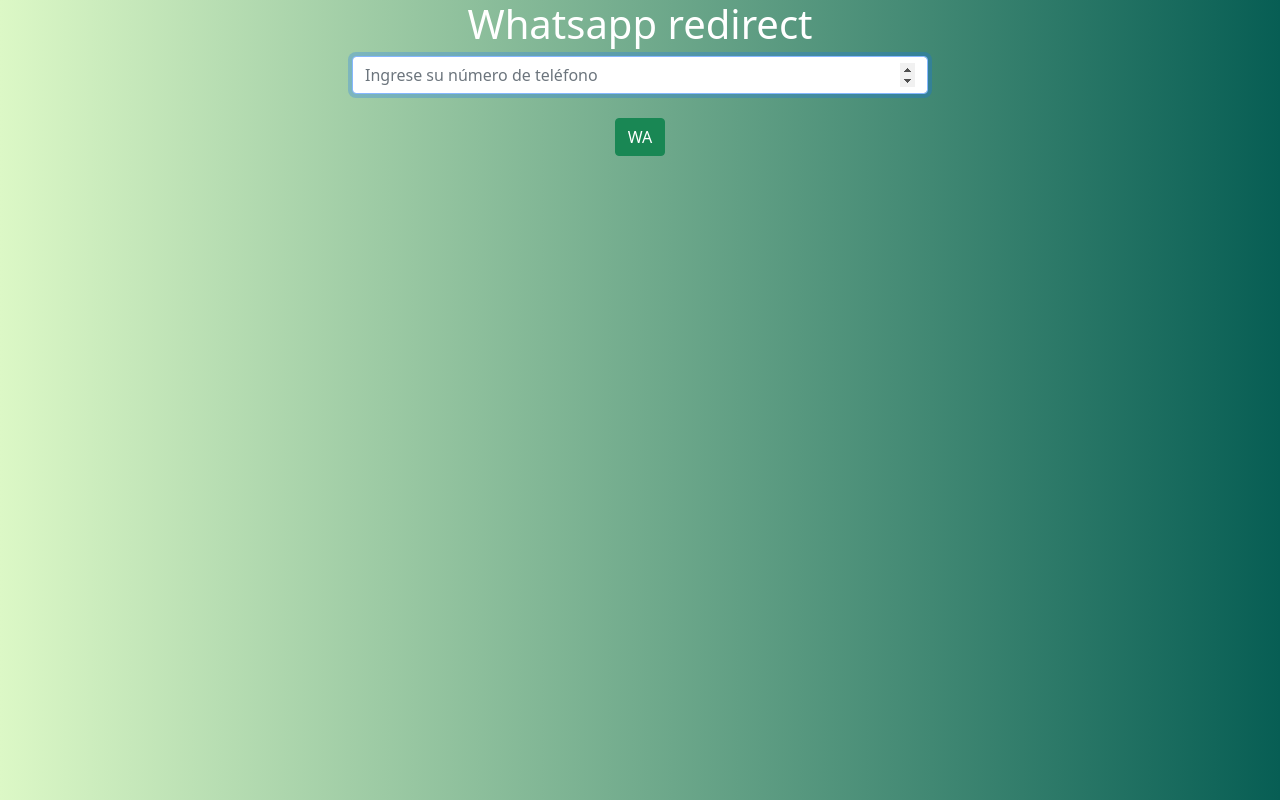
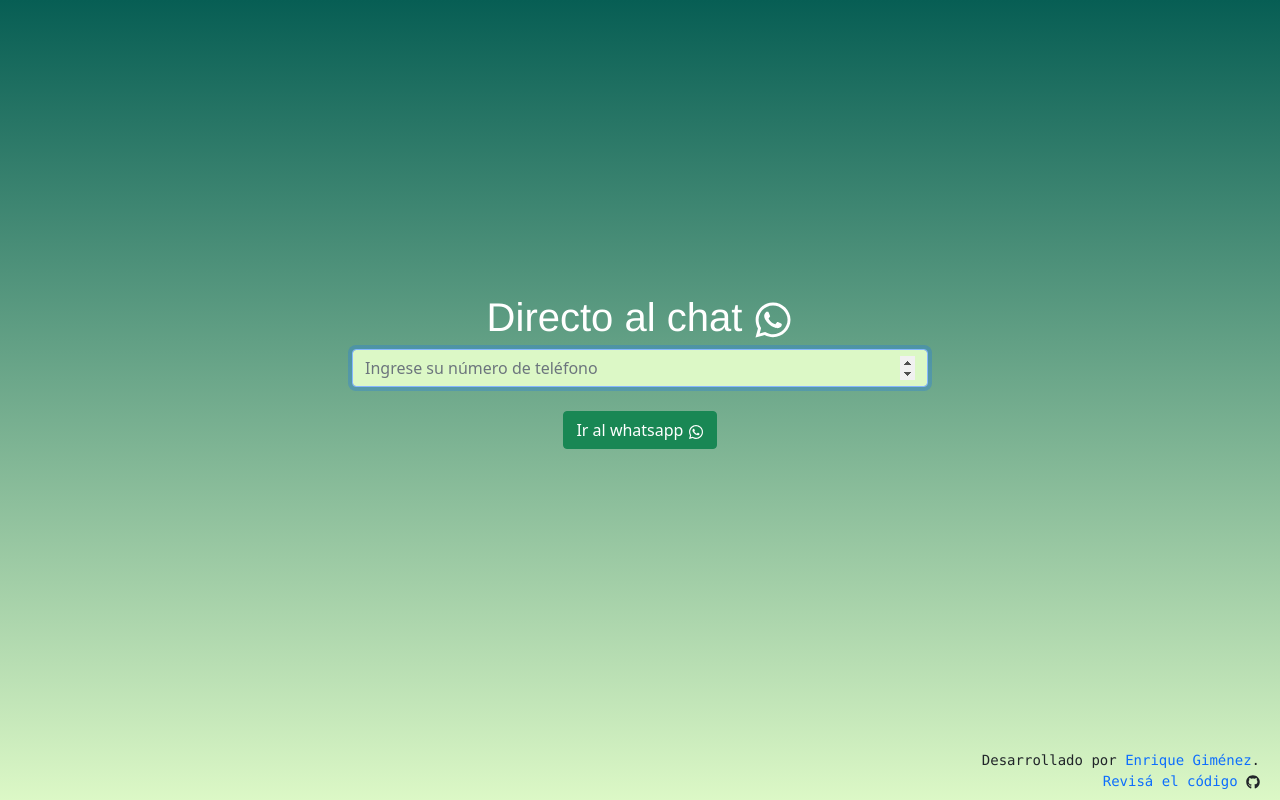
Before and after one commit to fenriquegimenez-zz/whatsapp-redirect, a Next.js app: page / in a window 1280 px wide. Built offline with nearby package versions, Linux system fonts and the light colour scheme.

Commit message:
added more style

```diff
--- a/package.json
+++ b/package.json
@@ -13,7 +13,8 @@
     "bootstrap": "^5.0.2",
     "next": "^11.0.1",
     "react": "^17.0.2",
-    "react-dom": "^17.0.2"
+    "react-dom": "^17.0.2",
+    "react-icons": "^4.2.0"
   },
   "devDependencies": {
     "@types/react": "^17.0.14",
--- a/src/components/Layout.tsx
+++ b/src/components/Layout.tsx
@@ -5,10 +5,10 @@
 const Layout = ({ children }: LayoutChild) => {
   return (
     <div
-      className="container-fluid vh-100 text-center "
+      className="container-fluid vh-100 text-center"
       style={{
         background:
-          "linear-gradient(90deg, rgba(220,248,198,1) 0%, rgba(7,94,84,1) 100%)",
+          "linear-gradient(0deg, rgba(220,248,198,1) 0%, rgba(7,94,84,1) 100%)",
       }}
     >
       {children}
--- a/src/components/form.tsx
+++ b/src/components/form.tsx
@@ -1,5 +1,5 @@
 import { useState, useEffect, useRef, FormEvent } from "react"
-import WAlogo from "../images/whatsapp-icon.svg"
+import { FaWhatsapp } from "react-icons/fa"
 
 const Form = () => {
   const [phone, setPhone] = useState("")
@@ -28,10 +28,16 @@
           placeholder="Ingrese su número de teléfono"
           className="form-control"
           ref={inputRef}
+          style={{
+            backgroundColor: "rgba(220,248,198,1)",
+          }}
         />
       </div>
-      <button onClick={e => redirect(e)} className="btn btn-success mt-3">
-        WA
+      <button
+        onClick={e => redirect(e)}
+        className="btn btn-large btn-success mt-3"
+      >
+        Ir al whatsapp <FaWhatsapp />
       </button>
     </form>
   )
--- a/src/pages/index.tsx
+++ b/src/pages/index.tsx
@@ -1,11 +1,42 @@
 import Form from "../components/form"
+import { FaGithub } from "react-icons/fa"
+import { FaWhatsapp } from "react-icons/fa"
 
 const index = () => {
   return (
-    <>
-      <h1 className="text-white">Whatsapp redirect</h1>
-      <Form />
-    </>
+    <div className="d-flex flex-column vh-100">
+      <div className="my-auto">
+        <h1
+          className="text-white"
+          style={{
+            fontFamily: "Helvetica",
+          }}
+        >
+          Directo al chat <FaWhatsapp />
+        </h1>
+        <Form />
+      </div>
+      <div className="mx-2 my-2 d-flex align-items-end justify-content-end text-end font-monospace fw-light">
+        <small>
+          Desarrollado por{" "}
+          <a
+            className="text-decoration-none"
+            href="https://github.com/fenriquegimenez"
+          >
+            Enrique Giménez
+          </a>
+          .
+          <br />
+          <a
+            href="https://github.com/fenriquegimenez/whatsapp-redirect"
+            className="text-decoration-none"
+          >
+            Revisá el código{" "}
+          </a>
+          <FaGithub />
+        </small>
+      </div>
+    </div>
   )
 }
 
```
Also changed, not shown: 1 other file (tests, documents, lock files or other folders).
